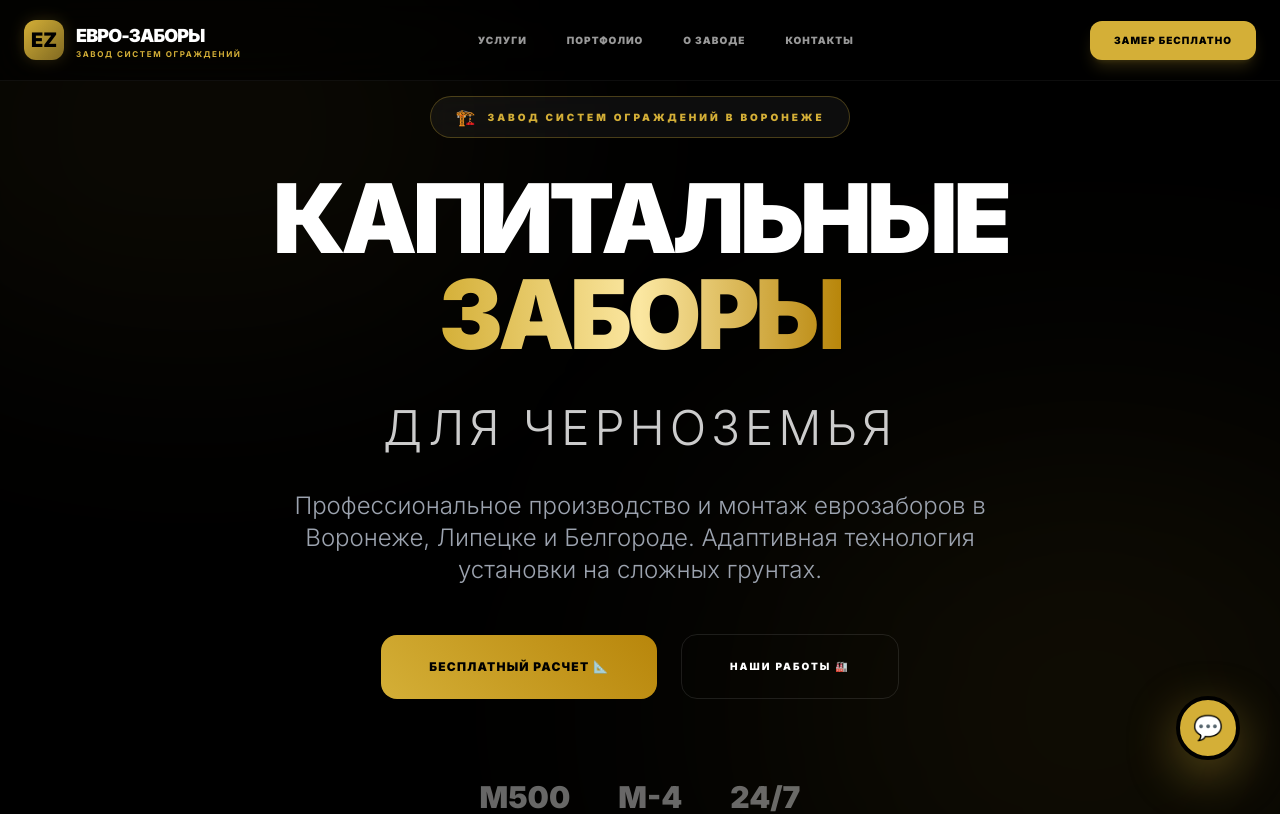
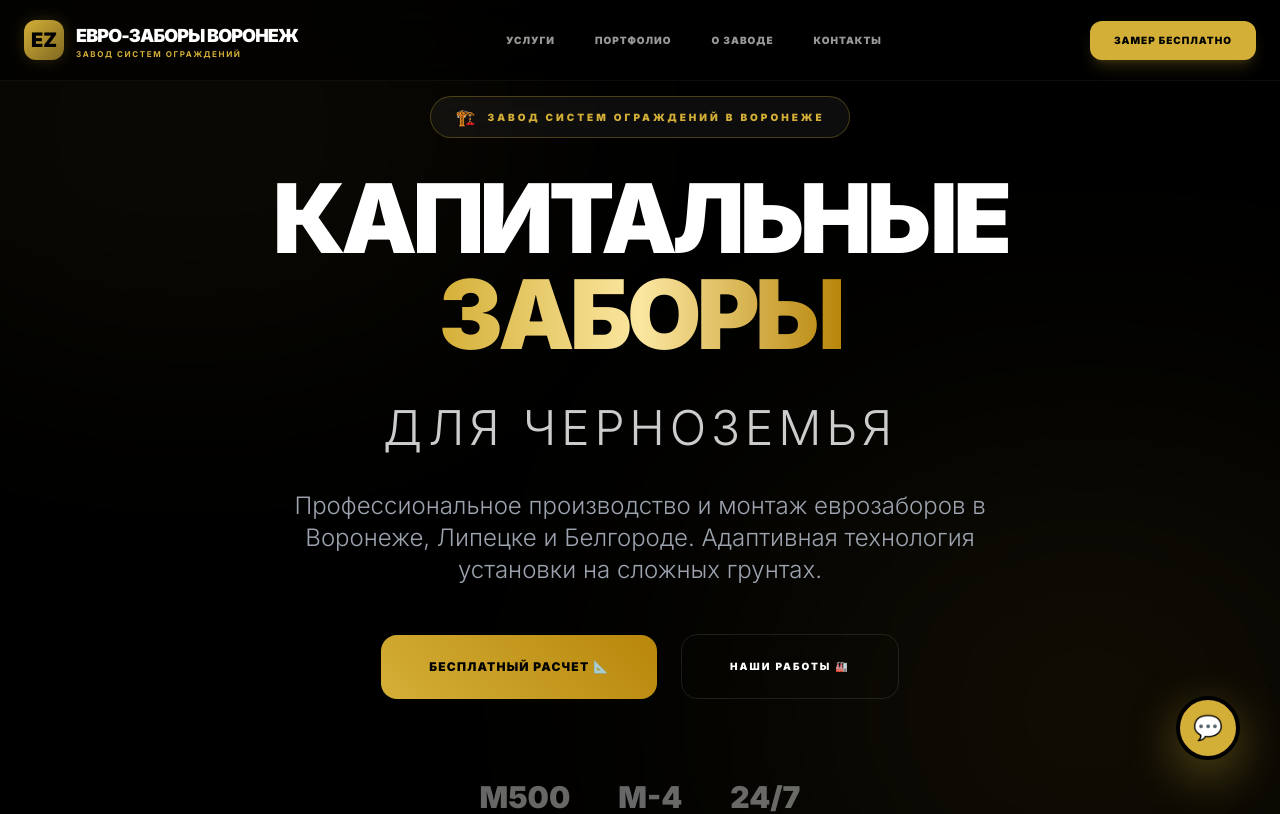
Before and after one commit to ksasha79/KovkaMaster, a React (Vite) app: page / in a window 1280 px wide. Shown: the top 814 px of the page. Built offline with nearby package versions, Linux system fonts and the light colour scheme.

Commit message:
Update config.ts

```diff
--- a/config.ts
+++ b/config.ts
@@ -1,19 +1,18 @@
-
 export const CONTACTS = {
   COMPANY_NAME: "ООО «Евро-Заборы»",
-  BRAND_NAME: "Евро-Заборы",
-  SLOGAN: "Завод систем ограждений в Воронеже и Черноземье",
+  BRAND_NAME: "Евро-Заборы Воронеж",
+  SLOGAN: "Производство и монтаж заборов в Воронеже и области",
   PHONE: "79591878949",
   PHONE_DISPLAY: "+7 (959) 187-89-49",
   MANAGER_PHONE: "79912644770",
   MANAGER_PHONE_DISPLAY: "+7 (991) 264-47-70",
   EMAIL: "evrozabory6@gmail.com",
-  LOCATION: "Воронеж, Липецк, Белгород, Курск",
+  LOCATION: "г. Воронеж и Воронежская область",
   TELEGRAM_USER: "8201704520",
   WHATSAPP_LINK: "79591878949",
   DOMAIN: "евро-заборы.рф",
   METRIKA_ID: 106420084,
-  FACTORY_ADDRESS: "Воронеж, офис и склад (доставка по области 24/7). Производство: трасса М-4."
+  FACTORY_ADDRESS: "Воронеж, складская зона (доставка 24/7). Работаем по всей области: Рамонь, Новая Усмань, Семилуки."
 };
 
 export const COLORS = {
```
